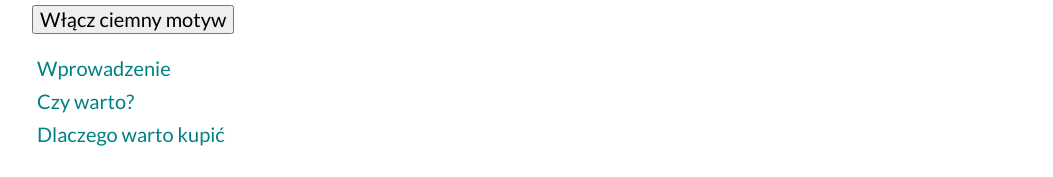
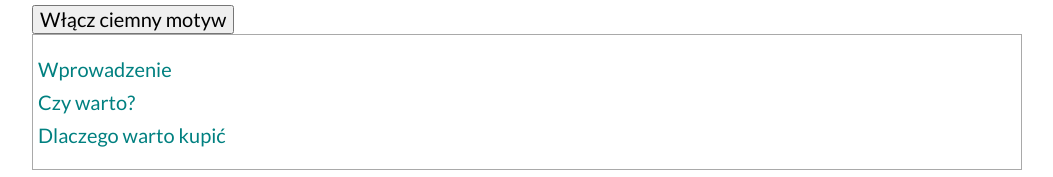
Before and after one commit to LeszekM12/homepage, a plain HTML site: page index.html in a window 1280 px wide. Shown: the top 177 px of the page, without its empty margins (113-1166 px from the left). Drawn offline with nearby package versions, Linux system fonts and the light colour scheme.

Commit message:
display flex added

```diff
--- a/css/flex.css
+++ b/css/flex.css
@@ -0,0 +1,5 @@
+.flex {
+    border: 1px solid darkgray;
+    display: flex;
+    width: auto;
+}
--- a/index.html
+++ b/index.html
@@ -5,6 +5,7 @@
     <link href="css/style.css" rel="stylesheet">
     <link href="css/navigation.css" rel="stylesheet">
     <link href="css/table.css" rel="stylesheet">
+    <link href="css/flex.css" rel="stylesheet">
     <script defer src="js/script.js"></script>
     <title>Hulajnogi elektryczne </title>
     <link rel="icon" href="img/scooter.jpg">
@@ -23,6 +24,7 @@
 <body class="backgr">
     <div class=margin id="top">
         <button class="button"> Włącz <span class="themeName">ciemny</span> motyw </button>
+        <div class="flex">
             <nav class="navigation">
                 <ul class="navigation__list">
                     <li class="navigation__listItem"> <a href="#wprowadzenie" class="navigation__link">
@@ -37,6 +39,7 @@
                     </li>
                 </ul>
             </nav>
+        </div>
         <header>
             <h1 class="section__header">
                 Hulajnogi elektryczne
```
Lines whose indentation alone changed are shown as unchanged.
